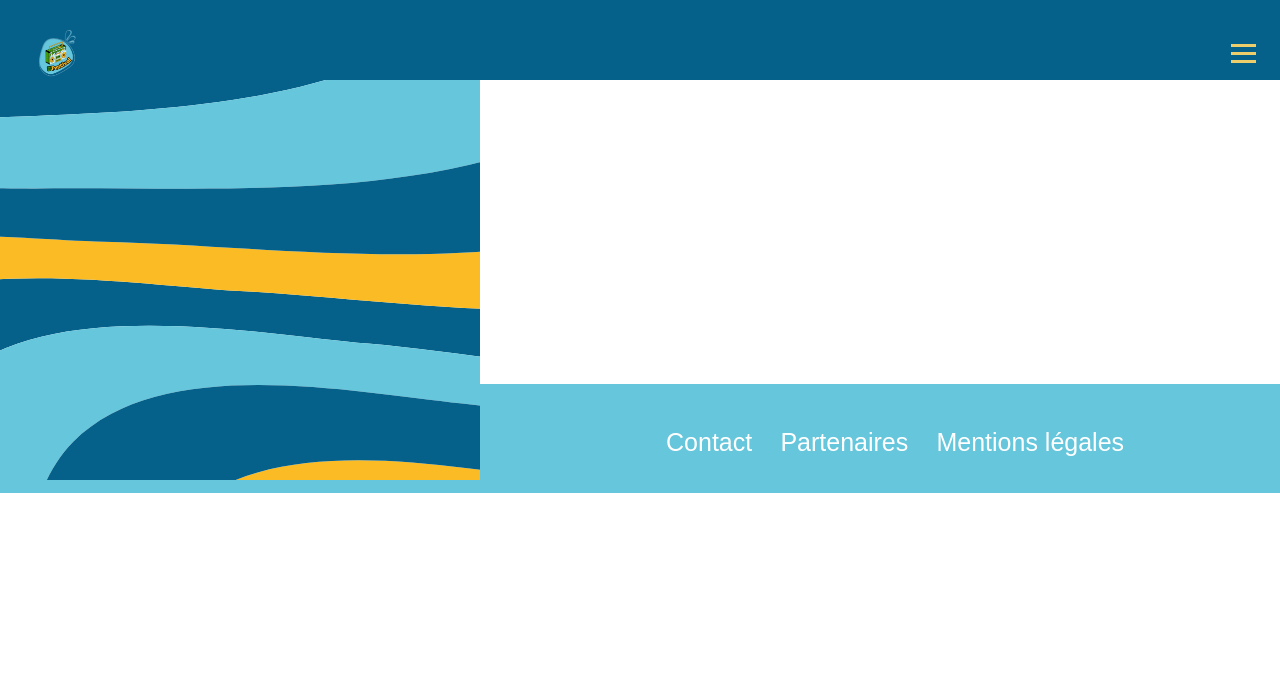
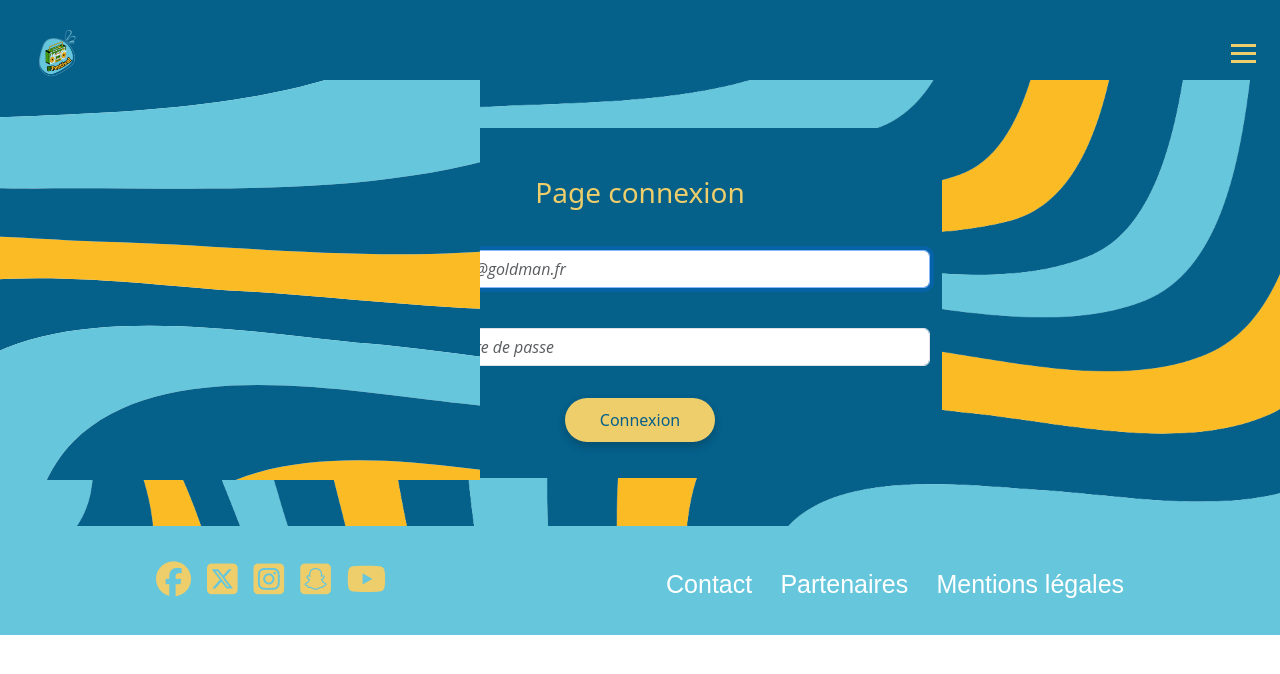
Before and after one commit to marjoriemarcos/O-Festival, a Symfony app: template templates/security/login.html.twig in a window 1280 px wide. Shown: the top 674 px of the page. Run offline with Twig, Linux system fonts and the light colour scheme; the template is opened without the code that fills it, so the values that code supplies are empty; some libraries are stand-ins or nearby versions; some web fonts are replaced.

Commit message:
login page

```diff
--- a/public/css/ofestival.css
+++ b/public/css/ofestival.css
@@ -12,6 +12,12 @@
     --font_neutro: 'Neutro', sans-serif;
     --font_open: "Open Sans", sans-serif;
 }
+
+::placeholder {
+    color: lightslategrey;
+    font-style: italic;
+}
+
 
 /** --------- FONT --------- **/
 
--- a/templates/security/login.html.twig
+++ b/templates/security/login.html.twig
@@ -1,9 +1,10 @@
 {% extends 'base.html.twig' %}
 
-{% block title %}Log in!{% endblock %}
+{% block title %}Connexion back office{% endblock %}
 
 {% block body %}
-    <form method="post" class="w-25 m-4">
+<div class="background-img-bg">
+    <form method="post">
         {% if error %}
             <div class="alert alert-danger">{{ error.messageKey|trans(error.messageData, 'security') }}</div>
         {% endif %}
@@ -13,15 +14,37 @@
                 You are logged in as {{ app.user.userIdentifier }}, <a href="{{ path('app_logout') }}">Logout</a>
             </div>
         {% endif %}
-        <h1 class="h3 mb-3 font-weight-normal">Veuillez vous identifiez</h1>
-        <label for="username">Email</label>
-        <input type="email" value="{{ last_username }}" name="_username" id="username" class="form-control" autocomplete="email" required autofocus>
-        <label for="password">Mot de passe</label>
-        <input type="password" name="_password" id="password" class="form-control" autocomplete="current-password" required>
+        <div class="container-contact m-5">
+            <div class="row justify-content-center">
+                <div class="col-lg-6 dark-blue-bg rounded">
+                    <div class="text-center mt-md-5 mt-3 contact-form light-yellow-txt">
+                        <h1 class="h3 mb-3 font-weight-normal">Page connexion</h1>
+                    </div>
+                    <div class="form-group mb-3">
+                        <label for="username" class="light-yellow-txt">Email</label>
+                        <input type="email"
+                               value="{{ last_username }}"
+                               name="_username"
+                               id="username"
+                               class="form-control open-font"
+                               autocomplete="email"
+                               required
+                               autofocus
+                               placeholder="ex : jeanjacques@goldman.fr">
+                    </div>
+                    <div class="form-group mb-3">
+                        <label for="password" class="light-yellow-txt">Password</label>
+                        <input type="password"
+                               name="_password"
+                               id="password"
+                               class="form-control open-font"
+                               autocomplete="current-password"
+                               required
+                               placeholder="Tapez votre motre de passe">
 
-        <input type="hidden" name="_csrf_token"
-               value="{{ csrf_token('authenticate') }}"
-        >
+                        <input type="hidden" name="_csrf_token" value="{{ csrf_token('authenticate') }}">
+                    </div>
+
 
                     {#
                     Uncomment this section and add a remember_me option below your firewall to activate remember me functionality.
@@ -33,9 +56,14 @@
                         </label>
                     </div>
                     #}
+                    <div class="position-relative d-flex align-items-center justify-content-center p-3">
+                        <button class="btn btn-primary light-yellow-bg dark-blue-txt" type="submit">
+                            Connexion
+                        </button>
+                    </div>
 
-        <button class="btn btn-lg btn-primary my-3" type="submit">
-            S'identifier
-        </button>
+                </div>
+            </div>
+        </div>
     </form>
     {% endblock %}
```
Lines whose indentation alone changed are shown as unchanged.
